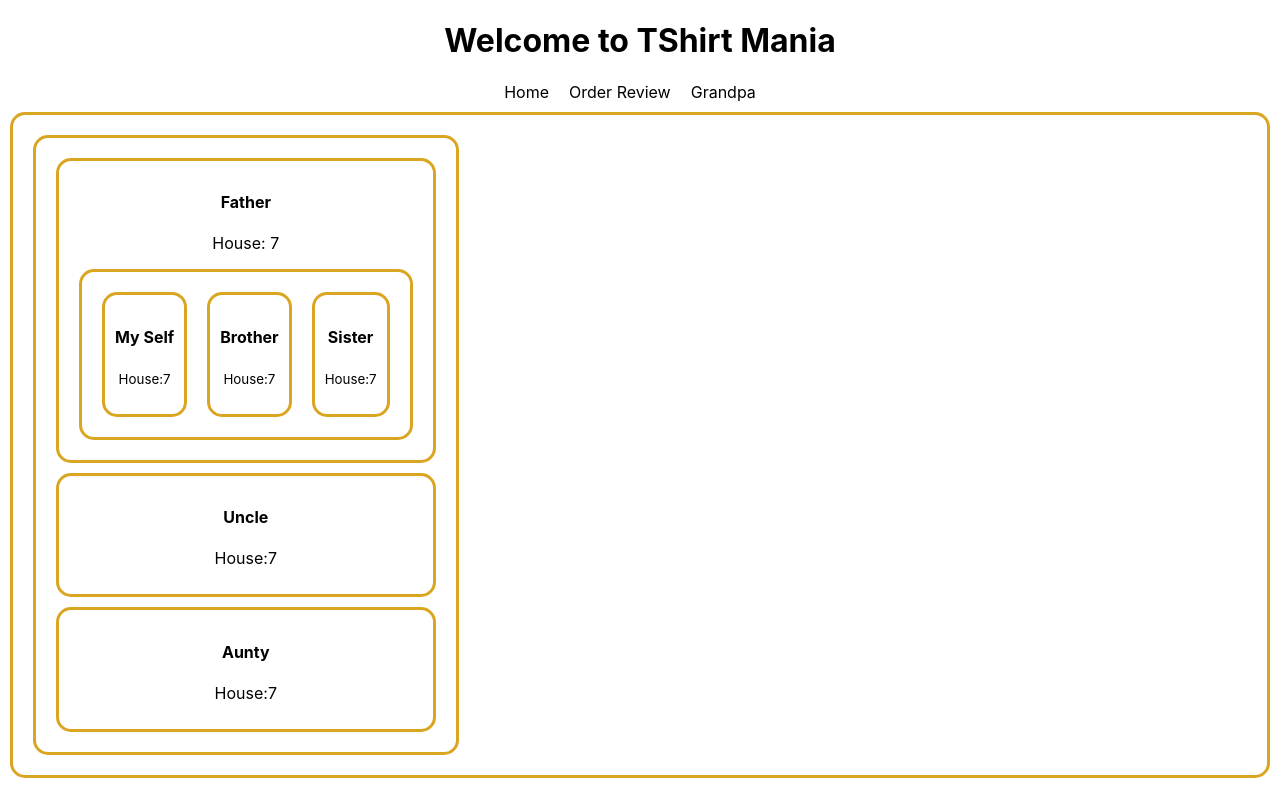
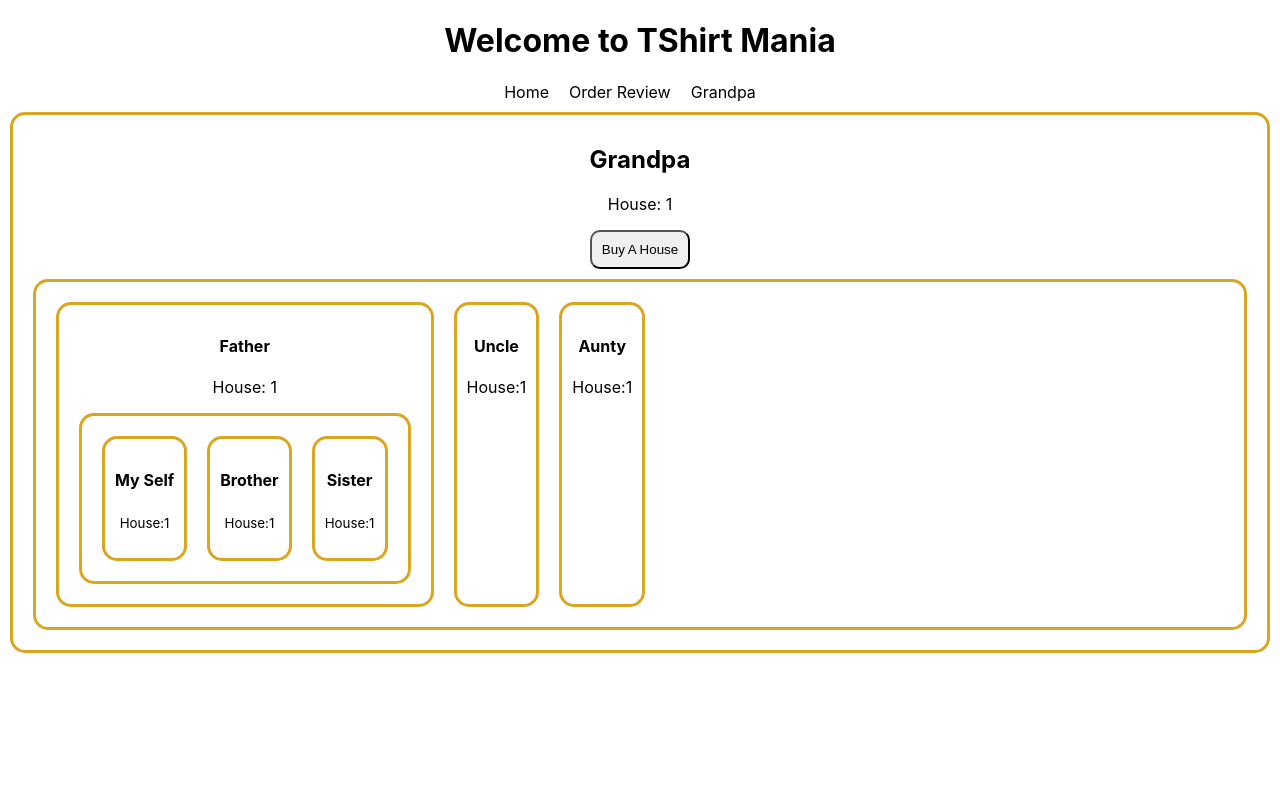
Before and after one commit to ImRanKhan81m/tShirt-Mania, a React (Create React App) app: page /grandpa in a window 1280 px wide. Built offline with nearby package versions, Linux system fonts and the light colour scheme.

Commit message:
Grandpa updated

```diff
--- a/src/Components/Grandpa/Grandpa.css
+++ b/src/Components/Grandpa/Grandpa.css
@@ -4,3 +4,7 @@
     padding: 10px;
     border-radius: 15px;
 }
+button{
+    padding: 10px;
+    border-radius: 10px;
+}
--- a/src/Components/Grandpa/Grandpa.js
+++ b/src/Components/Grandpa/Grandpa.js
@@ -1,14 +1,22 @@
-import React from 'react';
+import React, { useState } from 'react';
 import './Grandpa.css'
 import Uncle from '../Uncle/Unlce';
 import Father from '../Father/Father';
 import Aunty from '../Aunty/Aunty'
 
 const Grandpa = () => {
-    const house = 7;
+    const [house, setHouse] = useState(1);
+    const handleBuyHouse = ()=>{
+        const newHouse = house + 1;
+        setHouse (newHouse)
+    }
+
     return (
-        <div className='grandpa' style={{ display: 'flex' }}>
-            <div>
+        <div className='grandpa'>
+            <h2>Grandpa</h2>
+            <p>House: {house}</p>
+            <button onClick={handleBuyHouse}>Buy A House</button>
+            <div style={{ display: 'flex' }}>
                 <Father house={house}></Father>
                 <Uncle house={house}></Uncle>
                 <Aunty house={house}></Aunty>
```
